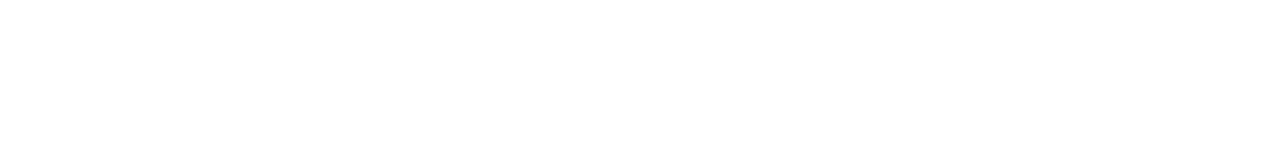
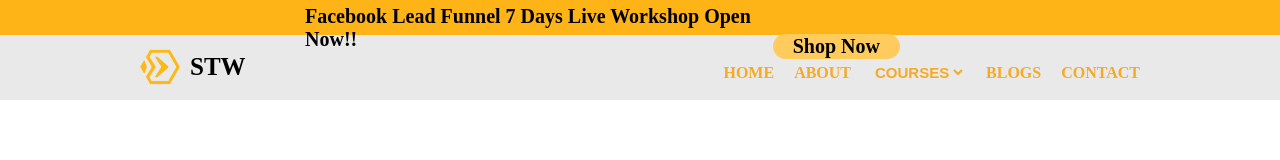
Before and after one commit to Saqibrana45/header-three, a plain HTML site: page index.html in a window 1280 px wide. Drawn offline with Linux system fonts and the light colour scheme.

Commit message:
header three approximate ready now

```diff
--- a/index.html
+++ b/index.html
@@ -3,9 +3,60 @@
 <head>
     <meta charset="UTF-8">
     <meta name="viewport" content="width=device-width, initial-scale=1.0">
-    <title>Document</title>
+    <title>header three</title>
+    <link rel="stylesheet" href="style.css">
 </head>
 <body>
+    <nav class="navbar">
+        <div class="container">
+            <div class="navbar-advertisment">
+                <h6>Facebook Lead Funnel 7 Days Live Workshop Open Now!!</h6>
+            </div>
+            <div class="shop-now">
+                    <a href="shop-now">Shop Now</a>
+            </div>
+        </div>
+        <div class="nav-container">
+            <div class="navbar-logo">
+                <a href="STW"><img class="logo" src="./STW-Logo.png" alt="STW-Logo"></a>
+                <p class="text-logo">STW</p>
+            </div>
+            <div class="menu-container">
+                <ul class="navbar-menu">
+                    <li class="navbar-list">
+                        <a href="home" class="active">HOME</a>
+                    </li>
+                    <li class="navbar-list">
+                        <a href="about">ABOUT</a>
+                    </li>
+
+                    <li class="navbar-list">
+                        <select name="dropdown" id="dropdown">
+                        <option value="dropdown"><a href="courses">COURSES</a></option>
+                        <option value="dropdown"><a href="website">WEBSITE</a></option>
+                        </select>
+                    </li>
+
+                    <li class="navbar-list">
+                        <a href="blogs">BLOGS</a>
+                    </li>
+                    <li class="navbar-list">
+                        <a href="contact">CONTACT</a>
+                    </li>
+                </ul>
+            </div>
+        </div>
+    </nav>
+<!-- <p> Lorem ipsum dolor sit amet consectetur adipisicing elit. Voluptatem, iure? Dolor, a esse? Obcaecati repellendus cum, minima iure nemo voluptatem explicabo suscipit tempore dolorum accusantium maiores cupiditate labore a nihil?</p>
+<h1>Lorem ipsum, dolor sit amet consectetur adipisicing elit. Veritatis molestias minima ad maxime rem necessitatibus nulla impedit nihil quibusdam dolorum a, voluptatem fugit in aliquam earum aliquid, labore odio. Debitis!</h1> -->
+<div class="rd-navbar-contact-info">
+        <select class="logout" size="1" name="j_idt8">
+        <option value="Cream Latte">Help</option>
+        <option value="Extreme Mocha">Profile Settings</option>
+        <option value="Buena Vista">Logout</option>
+        </select>
+    </div>
+
 
 </body>
 </html>
--- a/style.css
+++ b/style.css
@@ -0,0 +1,134 @@
+.navbar{
+    border: 0px;
+    position: fixed;
+    top: 0px;
+    left: 0px;
+    height: 100px;
+    width: 100%;
+
+}
+.navbar-advertisment{
+
+    border: 0px;
+    display: flex;
+    width: 40%;
+    height: 30px;
+    justify-content: center;
+    margin-left: 300px;
+    float: left;
+}
+.container{
+    background-color: #feb416;
+    width: 100%;
+    height: 35px;
+    position: absolute;
+}
+.shop-now{
+    display: flex;
+    border: 0px;
+    float: right;
+    height: 25px;
+    margin-top: 4px;
+    margin-right: 380px;
+    padding: 0px 20px 0px 20px;
+    background-color: #ffcb5c;
+    border-radius: 20px;
+
+}
+.shop-now a{
+    display: flex;
+    align-items: center;
+    text-decoration: none;
+    font-weight: bold;
+    font-size: 20px;
+    color: black;
+}
+h6{
+    display: flex;
+    font-size: 20px;
+    margin: 5px;
+}
+
+/* second header */
+
+.nav-container{
+    display: flex;
+    border: 0px;
+    width: 100%;
+    height: 65px;
+    margin-top: 35px;
+    background-color: rgb(233, 233, 233);
+}
+.navbar-logo{
+    border: 0px;
+    position: absolute;
+
+}
+.logo{
+    width: 40px;
+    display: inline;
+    padding: 12px 10px;
+    margin-left: 130px;
+}
+.text-logo{
+    position: relative;
+    margin: -50px 190px;
+    font-weight: bold;
+    font-size: 25px;
+    font-family: inherit;
+}
+
+/* NAVIGATION MENU */
+
+.menu-container{
+    width: 100%;
+    border: 0px;
+}
+.navbar-list{
+    display: inline;
+    padding: 12px 10px;
+}
+.navbar-menu{
+    display: flex;
+    justify-content: flex-end;
+    list-style-type: none;
+    margin-right: 130px;
+    font-weight: bold;
+    align-items: center;
+}
+a{
+    text-decoration: none;
+}
+.navbar-list a{
+    color: #f4aa27;
+}
+#dropdown{
+    border: none;
+    background-color:transparent;
+    color: #f4aa27;
+    font-weight: bold;
+    font-size: 15px;
+}
+#dropdown:hover{
+    border: none;
+}
+
+/* .logout {
+    margin: 50px;
+    /*border: 1px solid #111;*/
+    background: transparent;
+    width: 150px;
+    padding: 5px 35px 5px 5px;
+    font-size: 16px;
+    border: 0px solid #ccc;
+    height: 34px;
+    -webkit-appearance: none;
+    -moz-appearance: none;
+    appearance: none;
+    background: url(http://www.stackoverflow.com/favicon.ico) 96% / 15% no-repeat transparent;
+    color: white;
+}
+
+.logout option {
+    background-color: black;
+} */
```
Also changed, not shown: STW-Logo.png (added).
